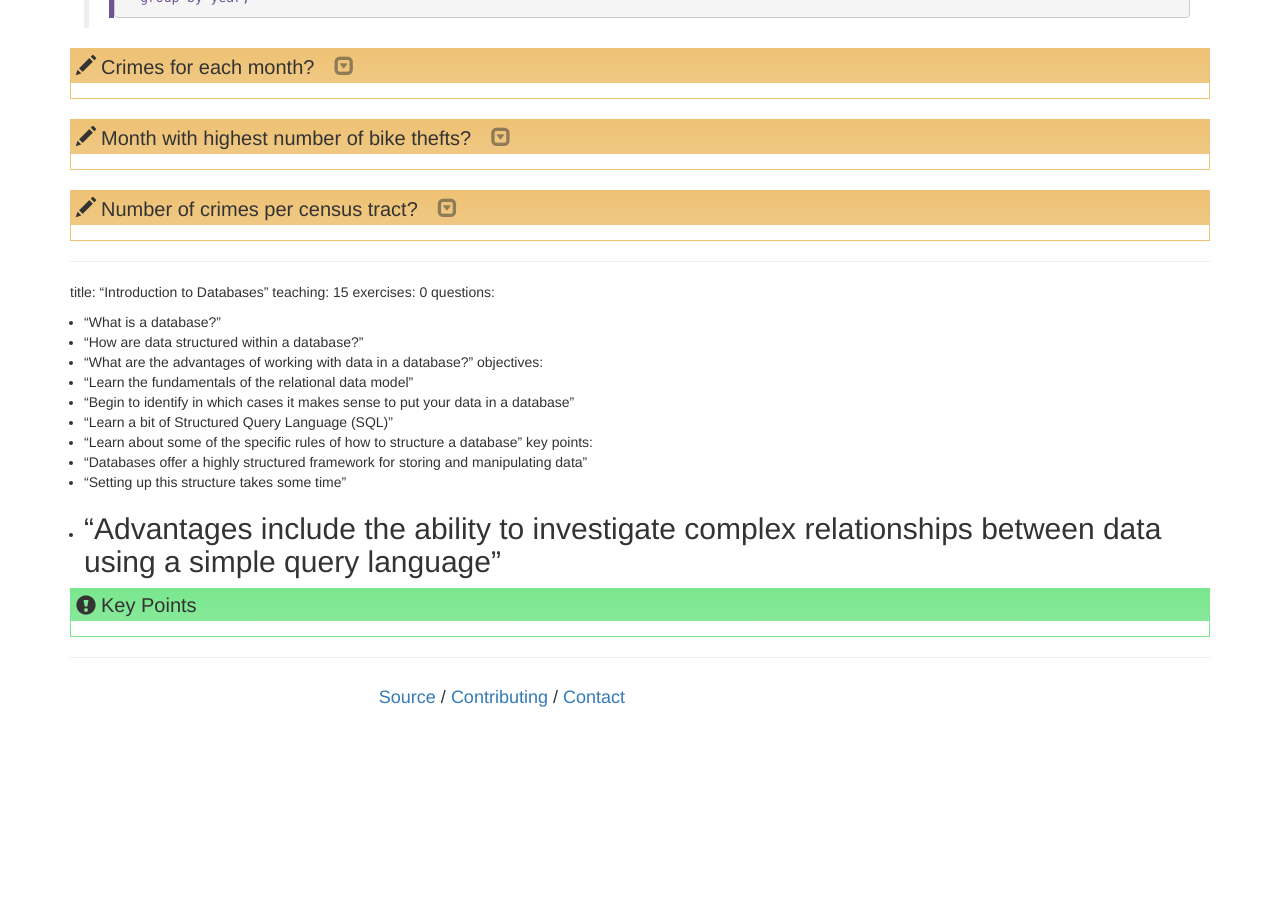
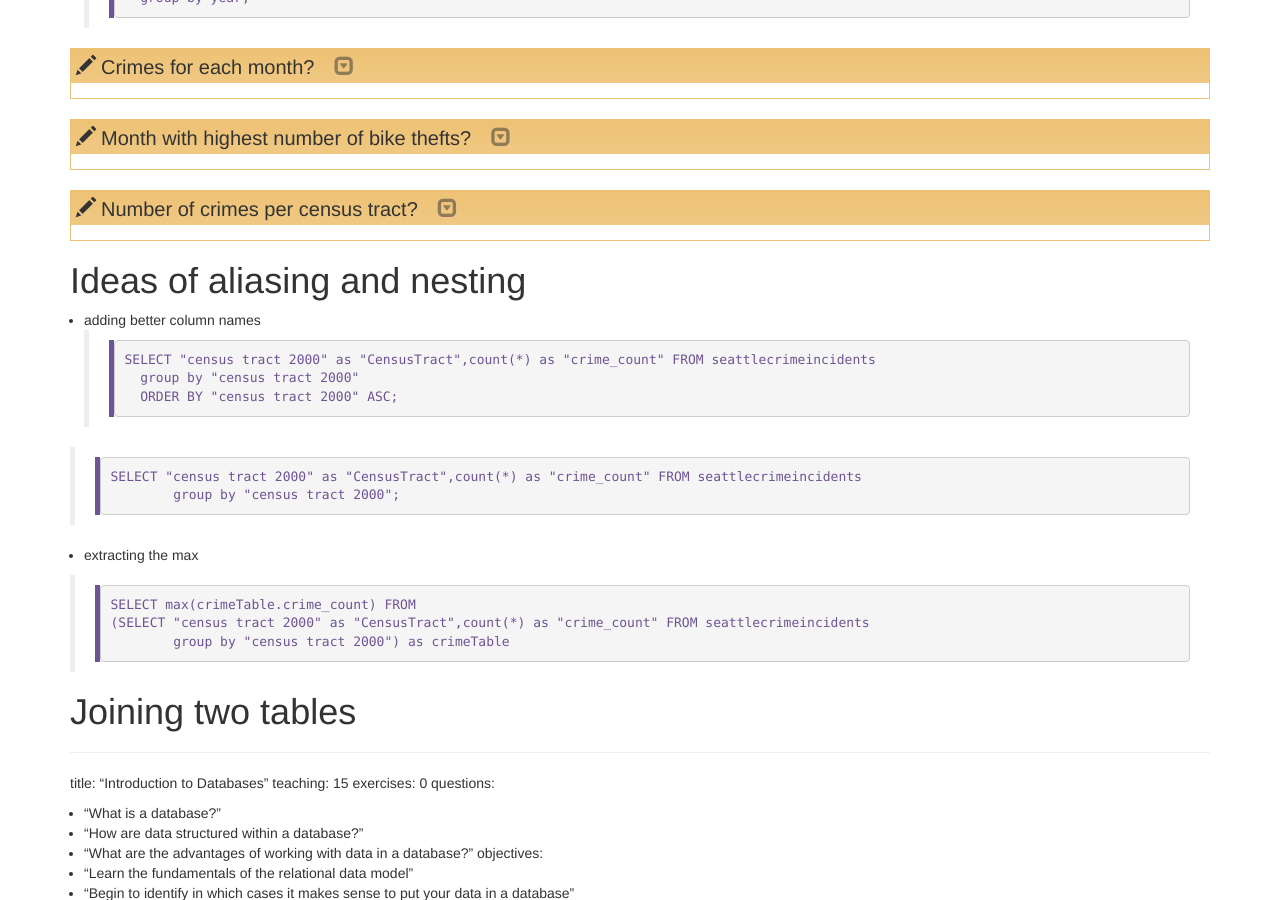
Before and after one commit to uwescience/SQL-geospatial-tutorial, a Jekyll site: the page built from _episodes/03-queries.md, in a window 1280 px wide and 900 px high, scrolled down 2443 px. Built offline with Jekyll 4.4.1, drawn with Linux system fonts in a browser that asks for light colours; before the commit the page ends 3161 px from its top, so only the background shows below that.

Commit message:
aliasing and nesting section

```diff
--- a/_episodes/03-queries.md
+++ b/_episodes/03-queries.md
@@ -148,6 +148,36 @@ Note: for homicide we see there are a lot of types of homicides -> use summarize
 > > {: .sql}
 > {: .solution}
 {: .challenge}
+
+# Ideas of aliasing and nesting
+
+* adding better column names
+> ~~~
+> SELECT "census tract 2000" as "CensusTract",count(*) as "crime_count" FROM seattlecrimeincidents
+	group by "census tract 2000"
+	ORDER BY "census tract 2000" ASC;
+> ~~~
+> {: .sql}
+
+
+> ~~~
+> SELECT "census tract 2000" as "CensusTract",count(*) as "crime_count" FROM seattlecrimeincidents
+	group by "census tract 2000";
+> ~~~
+> {: .sql}
+
+* extracting the max
+
+> ~~~
+> SELECT max(crimeTable.crime_count) FROM
+(SELECT "census tract 2000" as "CensusTract",count(*) as "crime_count" FROM seattlecrimeincidents
+	group by "census tract 2000") as crimeTable
+> ~~~
+> {: .sql}
+
+
+# Joining two tables
+
 
 
 
```
Also changed, not shown: other parts of _episodes/03-queries.md (+1 -1 lines).
